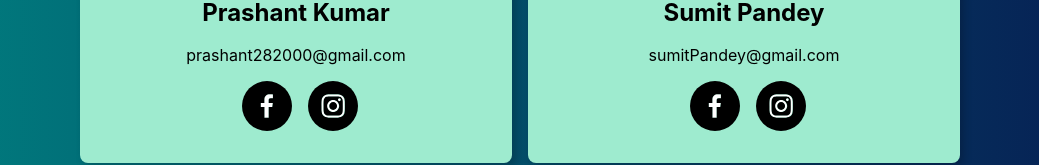
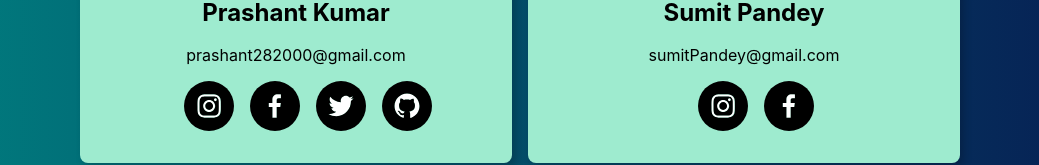
Before and after one commit to prashant280920/My_Skul_Frnd, a React (Create React App) app: page / in a window 1280 px wide. Shown: the part 640-805 px from the top of the page, without its empty margins (120-1159 px from the left). Built offline with nearby package versions, Linux system fonts and the light colour scheme.

Commit message:
added twiiter and git id's

```diff
--- a/src/Card.js
+++ b/src/Card.js
@@ -3,7 +3,7 @@ import Socialids from './idsicon';
 
 
 const Card = (props) => {
-	const {id, name, email, fbid, instaid} = props;
+	const {id, name, email, fbid, instaid, twitid, gitid} = props;
 	return(
 
 		<div className="bg-light-green dib br3 grow pa3 ma2 shadow-5 tc">
@@ -13,7 +13,7 @@ const Card = (props) => {
 				<p>{email}</p>
 			</div>
 
-			<Socialids fbid={fbid} instaid={instaid} />
+			<Socialids fbid={fbid} instaid={instaid} twitid={twitid} gitid={gitid} />
 
 		</div>
 	);
--- a/src/CardList.js
+++ b/src/CardList.js
@@ -15,6 +15,8 @@ const CardList = ({ robots }) => {
 					email={robots[i].email}
 					fbid={robots[i].fbid}
 					instaid={robots[i].instaid}
+					twitid={robots[i].twitid}
+					gitid={robots[i].gitid}
 					/>);
 			})
 	   	}
--- a/src/idsicon.js
+++ b/src/idsicon.js
@@ -2,28 +2,33 @@ import React from 'react';
 import { SocialIcon } from 'react-social-icons';
 
 const Socialids = (props) => {
-	const { fbid, instaid } = props;
-	if (fbid === '' && instaid!==""){
-		return (<div><ul><li className="dib mr4 grow-large"><SocialIcon url={`http://instagram.com/${instaid}`} bgColor="black" fgColor="white" /></li></ul></div>);
+	const { fbid, instaid, twitid, gitid } = props;
+	var a,b,c,d;
+	if (instaid!==""){
+		a = <li className="dib mr3 grow-large"><SocialIcon url={`http://instagram.com/${instaid}`} bgColor="black" fgColor="white" /></li>;
 
 	}
-	else if (fbid !== '' && instaid===''){
-		return (<div><ul><li className="dib mr3 grow-large"><SocialIcon url={`http://facebook.com/${fbid}`} bgColor="black" fgColor="white" /></li></ul></div>);
-	}
-	else if (fbid !== '' && instaid !== ''){
-		return(
-			<div>
-				<ul>
-					<li className="dib mr3 grow-large"><SocialIcon url={`http://facebook.com/${fbid}`} bgColor="black" fgColor="white" /></li>
-					<li className="dib mr4 grow-large"><SocialIcon url={`http://instagram.com/${instaid}`} bgColor="black" fgColor="white" /></li>
-				</ul>
-			</div>
-		);
-
+	else{ a = '';}
+	if (fbid !== '' ){
+		 b = <li className="dib mr3 grow-large"><SocialIcon url={`http://facebook.com/${fbid}`} bgColor="black" fgColor="white" /></li>;
 	}
 	else{
-		return <div></div>
+		 b='';
 	}
+	if (twitid !== '' ){
+		 c = <li className="dib mr3 grow-large"><SocialIcon url={`http://twitter.com/${twitid}`} bgColor="black" fgColor="white" /></li>;
+	}
+	else{
+		 c='';
+	}
+	if (gitid !== '' ){
+		 d = <li className="dib mr3 grow-large"><SocialIcon url={`http://github.com/${gitid}`} bgColor="black" fgColor="white" /></li>;
+	}
+	else{
+		 d='';
+	}
+	const s=<div><ul>{a}{b}{c}{d}</ul></div>;
+	return (s);
 }
 
 
--- a/src/robots.js
+++ b/src/robots.js
@@ -5,7 +5,9 @@ export const robots = [
     username: 'prashant282000',
     email: 'prashant282000@gmail.com',
     fbid: 'profile.php?id=100011930971393',
-    instaid:'prashant282000/'
+    instaid:'prashant282000/',
+    twitid:'Prashan17981478',
+    gitid:'prashant280920'
   },
   {
     id: 'sumit',
@@ -13,7 +15,9 @@ export const robots = [
     username: 'sumitPy',
     email: 'sumitPandey@gmail.com',
     fbid: 'profile.php?id=100008324256054',
-    instaid:'sumitpandey_24/'
+    instaid:'sumitpandey_24/',
+    twitid:'',
+    gitid:''
   },
   {
     id: 'sahilAhmed',
@@ -21,7 +25,9 @@ export const robots = [
     username: 'sahil',
     email: 'sahil@gmail.com',
     fbid: '',
-    instaid:'paperboardoo7/'
+    instaid:'paperboardoo7/',
+    twitid:'',
+    gitid:''
   },
    {
     id: 'DheerajMangla',
@@ -29,7 +35,9 @@ export const robots = [
     username: 'DM',
     email: 'dheeraj@gmail.com',
     fbid: 'dheeraj.mangla.142',
-    instaid:'dheeraj_mangla/'
+    instaid:'dheeraj_mangla/',
+    twitid:'',
+    gitid:''
   },
    {
     id: 'Shivam',
@@ -37,7 +45,9 @@ export const robots = [
     username: 'muku',
     email: 'shivam@gmail.com',
     fbid: 'profile.php?id=100008315624268',
-    instaid:'shivaaaam18/'
+    instaid:'shivaaaam18/',
+    twitid:'',
+    gitid:''
   },
   {
     id: 'Bhumika',
@@ -45,7 +55,9 @@ export const robots = [
     username: 'Bhu',
     email: 'Bhumi@gmail.com',
     fbid: '',
-    instaid:''
+    instaid:'',
+    twitid:'Bhumika69614965?s=08',
+    gitid:''
   },
   {
     id: 2,
@@ -53,7 +65,9 @@ export const robots = [
     username: 'Sp',
     email: 'susshi_par_mar@gmail.com',
     fbid: 'dnsshnt1315',
-    instaid:'sushantprmar/'
+    instaid:'sushantprmar/',
+    twitid:'',
+    gitid:''
   },
   {
     id: 'Ankit',
@@ -61,7 +75,9 @@ export const robots = [
     username: 'I_m_Ankit',
     email: 'ankit@gmail.com',
     fbid: 'profile.php?id=100044308000574',
-    instaid:'ankit_0047/'
+    instaid:'ankit_0047/',
+    twitid:'',
+    gitid:''
   },
   {
     id: 'yashi',
@@ -69,7 +85,9 @@ export const robots = [
     username: 'ys_ty',
     email: 'yashityagi@gmail.com',
     fbid: '',
-    instaid:'yashi_tyagi25/'
+    instaid:'yashi_tyagi25/',
+    twitid:'',
+    gitid:''
   },
   {
     id: 'Kajal',
@@ -77,7 +95,9 @@ export const robots = [
     username: 'kg',
     email: 'kajal@gmail.com',
     fbid: 'kajal.garg.7543',
-    instaid:'kajal_garg_09/'
+    instaid:'kajal_garg_09/',
+    twitid:'KajalGa60724607?s=08',
+    gitid:''
   },
   {
     id: 'vihwas',
@@ -85,7 +105,9 @@ export const robots = [
     username: 'Vish',
     email: 'Vishwas@gmail.com',
     fbid: '',
-    instaid:'vishwas.nks/'
+    instaid:'vishwas.nks/',
+    twitid:'Vishwas98214411?s=08',
+    gitid:''
   },
   {
     id: "DivyaGoyal",
@@ -93,7 +115,9 @@ export const robots = [
     username: 'DG',
     email: 'Divya@gmai.com',
     fbid: 'profile.php?id=100035087359667',
-    instaid:'gdivya_28/'
+    instaid:'gdivya_28/',
+    twitid:'',
+    gitid:''
   },
   {
     id: "Khushi",
@@ -101,7 +125,9 @@ export const robots = [
     username: 'KhGy',
     email: 'Goyal@gmail.com',
     fbid: 'ammie.goyal.9',
-    instaid:'goyalkhushi_/'
+    instaid:'goyalkhushi_/',
+    twitid:'',
+    gitid:''
   },
   {
     id: "Vaishali",
@@ -109,6 +135,8 @@ export const robots = [
     username: 'VB',
     email: 'Vaish@gmail.com',
     fbid: '',
-    instaid:'sloth_bear_14/'
+    instaid:'sloth_bear_14/',
+    twitid:'',
+    gitid:''
   }
 ];
```
